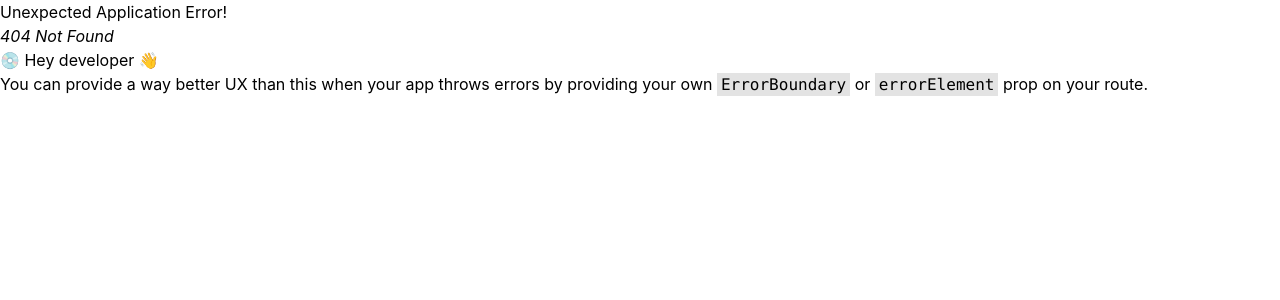
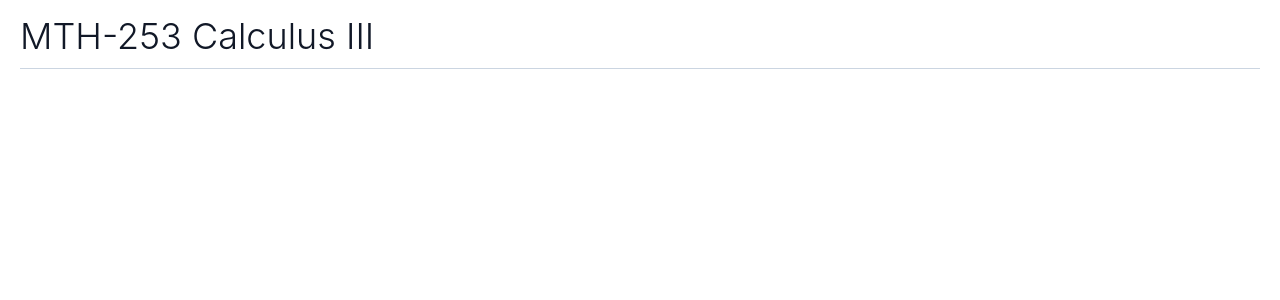
Before and after one commit to daniiltsioma/canvas-ui, a React (Create React App) app: page /course in a window 1280 px wide. Before the commit this address had no page. Shown: the top 300 px of the page. Built offline with nearby package versions, Linux system fonts and the light colour scheme.

Commit message:
added course route

```diff
--- a/src/components/cards/Card/Card.tsx
+++ b/src/components/cards/Card/Card.tsx
@@ -8,7 +8,7 @@ interface Props {
 const Card = ({ imageUrl, title, term, color }: Props) => {
   return (
     <div className="max-w-sm w-[300px] border border-gray-200 drop-shadow-lg rounded-xs">
-      <a href="#" className="relative">
+      <a href="/course" className="relative">
         <img src={imageUrl} alt={title} className="w-full" />
         <div
           className={`absolute top-0 left-0 w-full h-full opacity-60 z-9`}
--- a/src/index.tsx
+++ b/src/index.tsx
@@ -5,6 +5,7 @@ import App from "./App";
 import reportWebVitals from "./reportWebVitals";
 import { RouterProvider, createBrowserRouter } from "react-router-dom";
 import Dashboard from "views/Dashboard";
+import Course from "views/Course";
 
 const root = ReactDOM.createRoot(
   document.getElementById("root") as HTMLElement
@@ -21,6 +22,10 @@ const router = createBrowserRouter([
       },
     ],
   },
+  {
+    path: "/course/",
+    element: <Course />,
+  },
 ]);
 
 root.render(
--- /dev/null
+++ b/src/views/Course.tsx
@@ -0,0 +1,11 @@
+import Header from "components/Header/Header";
+
+const Course = () => {
+  return (
+    <div className="container px-5">
+      <Header>MTH-253 Calculus III</Header>
+    </div>
+  );
+};
+
+export default Course;
```
